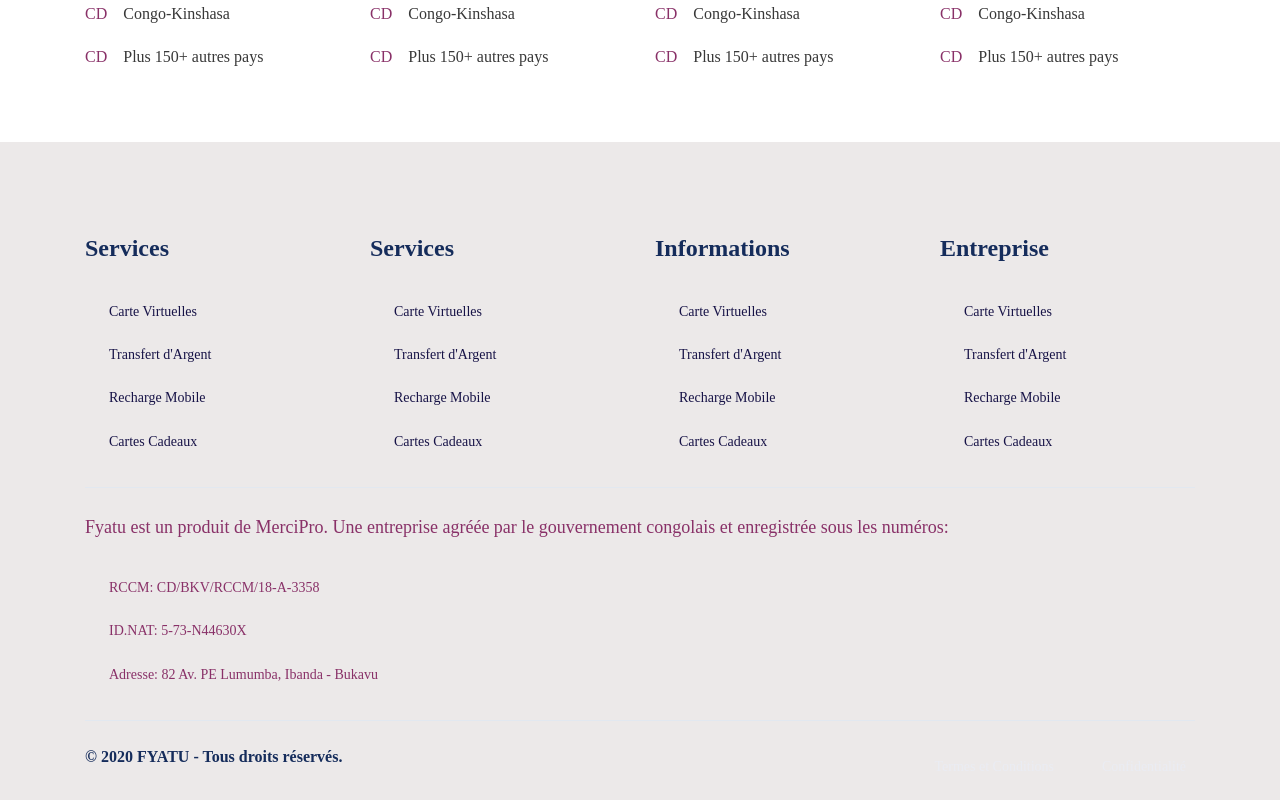
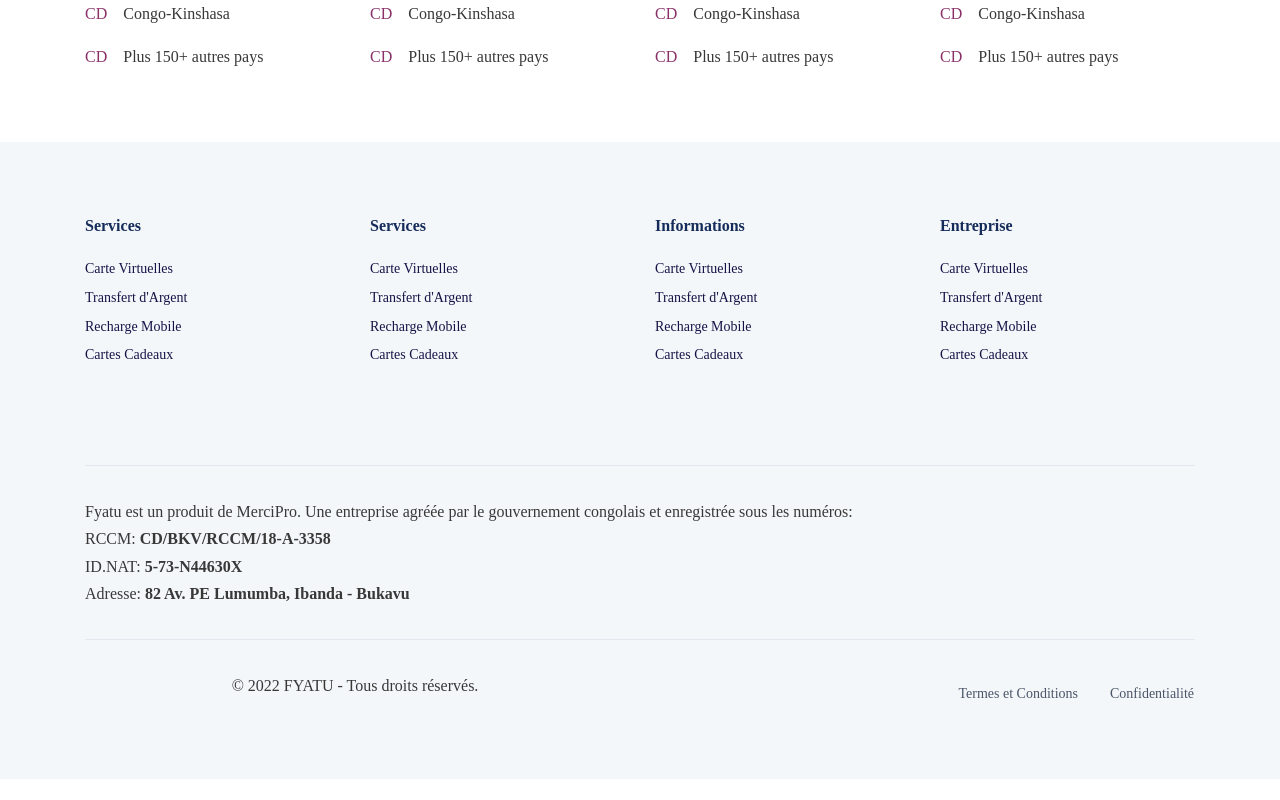
Before and after one commit to josumung999/fyatu-ui, a React (Create React App) app: page / in a window 1280 px wide. Shown: the part 3670-4470 px from the top of the page. After the commit the page ends 4449 px from the top, so only its background shows below. Built offline with nearby package versions, Linux system fonts and the light colour scheme; a web font is replaced by a local one.

Commit message:
Worked on the footer section

```diff
--- a/src/components/footer/Footer.jsx
+++ b/src/components/footer/Footer.jsx
@@ -3,14 +3,15 @@
 
 const Footer = () => {
   return (
-    <div className="footer">
-      <div className="container">
+    <footer className="position-relative" id="footer-main">
+      <div className="footer footer-light bg-light">
+        <div className="container pt-2">
           <div className="row">
-          <div className="col-3">
-            <h4 className="h4 my-4">Services</h4>
-            <ul className="list-group">
+            <div className="col-lg-3 col-6 col-sm-4 ml-lg-auto mb-5 ml-lg-0">
+              <h6 className="heading mb-3">Services</h6>
+              <ul className="list-unstyled">
                 {footerLinks.map(({ id, text }) => (
-                <li key={id} className="list-group-item">
+                  <li key={id}>
                     <a href="!#" className="footerLink text-dark">
                       {text}
                     </a>
@@ -18,11 +19,11 @@
                 ))}
               </ul>
             </div>
-          <div className="col-3">
-            <h4 className="h4 my-4">Services</h4>
-            <ul className="list-group">
+            <div className="col-lg-3 col-6 col-sm-4 ml-lg-auto mb-5 ml-lg-0">
+              <h6 className="heading mb-3">Services</h6>
+              <ul className="list-unstyled">
                 {footerLinks.map(({ id, text }) => (
-                <li key={id} className="list-group-item">
+                  <li key={id}>
                     <a href="!#" className="footerLink text-dark">
                       {text}
                     </a>
@@ -30,11 +31,11 @@
                 ))}
               </ul>
             </div>
-          <div className="col-3">
-            <h4 className="h4 my-4">Informations</h4>
-            <ul className="list-group">
+            <div className="col-lg-3 col-6 col-sm-4 ml-lg-auto mb-5 ml-lg-0">
+              <h6 className="heading mb-3">Informations</h6>
+              <ul className="list-unstyled">
                 {footerLinks.map(({ id, text }) => (
-                <li key={id} className="list-group-item">
+                  <li key={id}>
                     <a href="!#" className="footerLink text-dark">
                       {text}
                     </a>
@@ -42,11 +43,11 @@
                 ))}
               </ul>
             </div>
-          <div className="col-3">
-            <h4 className="h4 my-4">Entreprise</h4>
-            <ul className="list-group">
+            <div className="col-lg-3 col-6 col-sm-4 ml-lg-auto mb-5 ml-lg-0">
+              <h6 className="heading mb-3">Entreprise</h6>
+              <ul className="list-unstyled">
                 {footerLinks.map(({ id, text }) => (
-                <li key={id} className="list-group-item">
+                  <li key={id}>
                     <a href="!#" className="footerLink text-dark">
                       {text}
                     </a>
@@ -55,38 +56,29 @@
               </ul>
             </div>
           </div>
-        <hr className="my-4" />
-        <p className="lead my-4">
-        Fyatu est un produit de MerciPro. Une entreprise agréée par le gouvernement congolais et enregistrée sous les numéros:
+          <hr />
+          <p className="mt-4 text-black pr-lg-4">
+            Fyatu est un produit de <stron>MerciPro.</stron> Une entreprise agréée par le gouvernement congolais et enregistrée sous les numéros:<br/>
+            RCCM: <strong>CD/BKV/RCCM/18-A-3358</strong><br/> ID.NAT: <strong>5-73-N44630X</strong><br />
+            Adresse: <strong>82 Av. PE Lumumba, Ibanda - Bukavu</strong>
           </p>
-        <ul className="list-group">
-          <li className="list-group-item">
-            RCCM: CD/BKV/RCCM/18-A-3358
-          </li>
-          <li className="list-group-item">
-            ID.NAT: 5-73-N44630X
-          </li>
-          <li className="list-group-item">
-            Adresse: 82 Av. PE Lumumba, Ibanda - Bukavu
-          </li>
-        </ul>
-        <hr className="my-4" />
-        <div className="row">
-          <div className="col">
-            <p className="h6">
-              © 2020 FYATU - Tous droits réservés.
+          <hr/>
+          <div className="row align-items-center justify-content-md-between">
+            <div className="col-md-6 text-center">
+              <p className="copyright text-black">
+                © 2022 FYATU - Tous droits réservés.
               </p>
             </div>
             <div className="col">
-            <div className="row justify-content-end">
-              <ul className="list-group list-group-horizontal">
-                <li className="list-group-item">
-                  <a href="!#" className="text-secondary">
+              <div className="row justify-content-md-end mt-3 mt-md-0">
+                <ul className="nav justify-content-center justify-content-md-end mt-3 mt-md-0">
+                  <li className="nav-item">
+                    <a href="!#" className='nav-link'>
                       Termes et Conditions
                     </a>
                   </li>
-                <li className="list-group-item">
-                  <a href="!#" className="text-secondary">
+                  <li className="nav-item">
+                    <a href="!#" className='nav-link'>
                       Confidentialité
                     </a>
                   </li>
@@ -96,6 +88,7 @@
           </div>
         </div>
       </div>
+    </footer>
   )
 }
 
```
Lines whose indentation alone changed are shown as unchanged.
